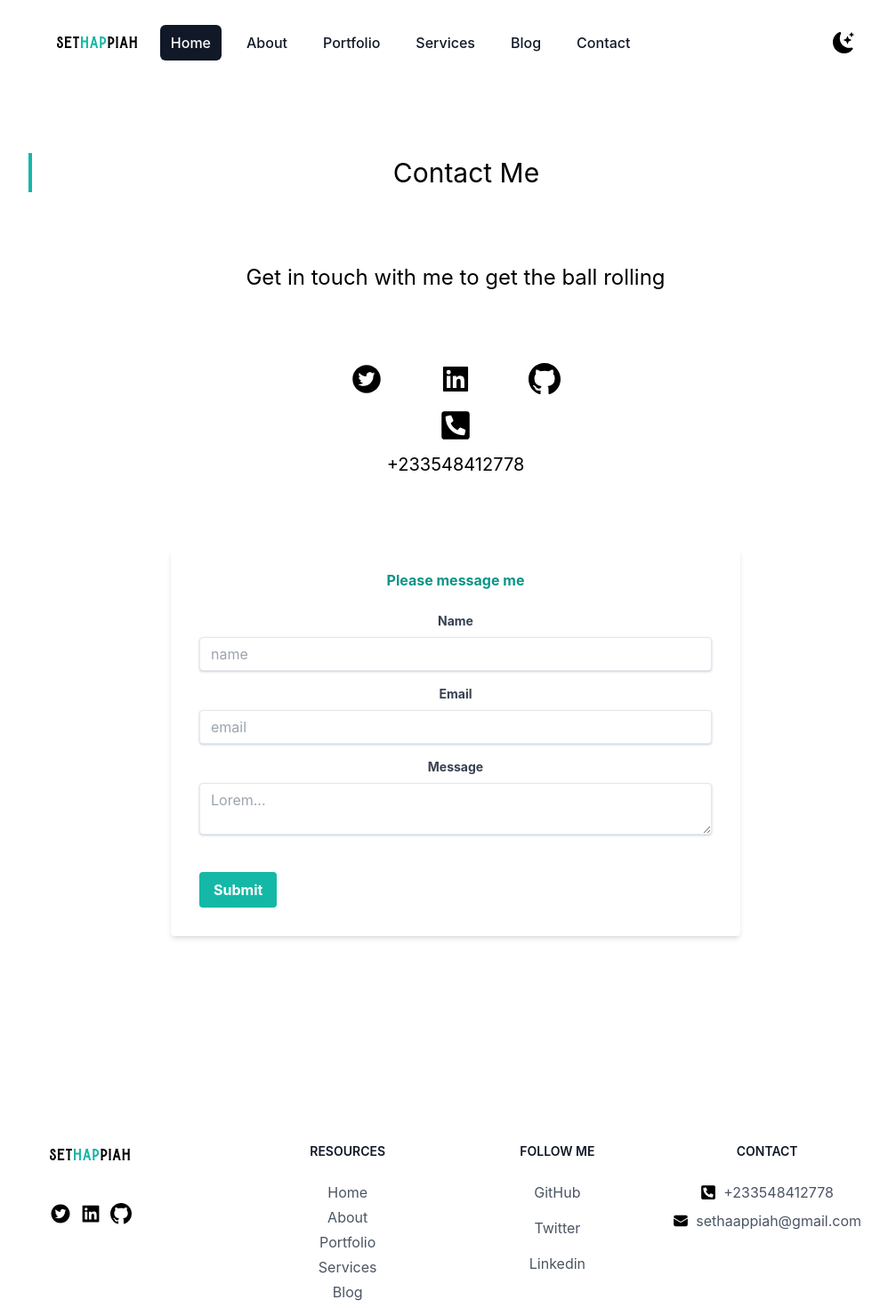
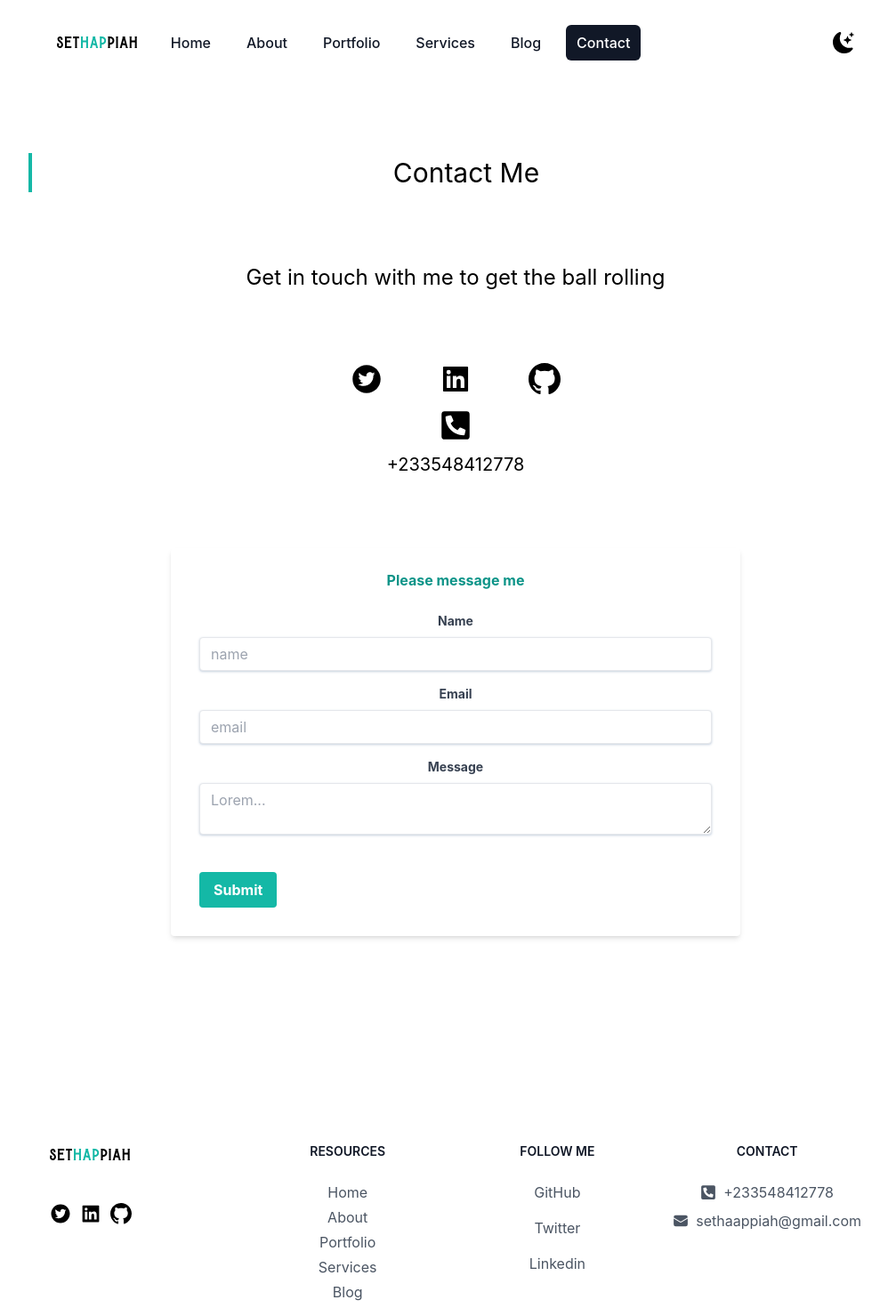
Before and after one commit to Golyn/next-portfolio, a Next.js app: page /contact in a window 1280 px wide. Shown: the top 1470 px of the page at 89% size, without its empty margins (128-1126 px from the left). Built offline with nearby package versions, Linux system fonts and the light colour scheme.

Commit message:
Active link styling done

```diff
--- a/components/Footer.js
+++ b/components/Footer.js
@@ -102,19 +102,13 @@ const Footer = () => {
               {/* text-gray-600 dark:text-gray-400  */}
               <li className="mb-2">
                 <div className="flex justify-center items-center flex-wrap">
-                  <FaPhoneSquareAlt
-                    color="black"
-                    className="flex justify-center text-lg  dark:text-teal-600"
-                  />
+                  <FaPhoneSquareAlt className="flex justify-center text-lg  dark:text-teal-600" />
                   <p className="pl-2">+233548412778</p>
                 </div>
               </li>
               <li>
                 <div className="flex justify-center items-center flex-wrap">
-                  <HiEnvelope
-                    color="black"
-                    className="justify-center text-lg dark:text-teal-600"
-                  />
+                  <HiEnvelope className="justify-center text-lg dark:text-teal-600" />
                   <p className="pl-2 ">sethaappiah@gmail.com</p>
                 </div>
               </li>
--- a/components/Navbar.js
+++ b/components/Navbar.js
@@ -3,18 +3,17 @@ import { BsFillMoonStarsFill } from 'react-icons/bs';
 import { UserContext } from '../pages/_app';
 import { BiMenu } from 'react-icons/bi';
 import { FaTimes } from 'react-icons/fa';
-// import Header from './Header';
+import { useRouter } from 'next/router';
 import { Fragment, useState, useContext } from 'react';
 import { Disclosure, Menu, Transition } from '@headlessui/react';
 import { Bars3Icon, BellIcon, XMarkIcon } from '@heroicons/react/24/outline';
-
 const navigation = [
-  { name: 'Home', href: '/', current: true },
-  { name: 'About', href: '/about', current: false },
-  { name: 'Portfolio', href: '/portfolio', current: false },
-  { name: 'Services', href: '/services', current: false },
-  { name: 'Blog', href: '/blog', current: false },
-  { name: 'Contact', href: '/contact', current: false },
+  { name: 'Home', href: '/' },
+  { name: 'About', href: '/about' },
+  { name: 'Portfolio', href: '/portfolio' },
+  { name: 'Services', href: '/services' },
+  { name: 'Blog', href: '/blog' },
+  { name: 'Contact', href: '/contact' },
 ];
 
 function classNames(...classes) {
@@ -23,6 +22,7 @@ function classNames(...classes) {
 
 export default function Navbar() {
   const { darkMode, setDarkMode } = useContext(UserContext);
+  const router = useRouter();
 
   return (
     <Disclosure as="nav" className="dark:text-white pt-4 pb-3">
@@ -43,11 +43,6 @@ export default function Navbar() {
               </div>
               <div className="flex flex-1 items-center justify-center sm:items-stretch sm:justify-start">
                 <div className="flex flex-shrink-0 items-center font-burtons text-xl ">
-                  {/* <img
-                    className="h-8 w-auto"
-                    src="https://tailwindui.com/img/logos/mark.svg?color=indigo&shade=500"
-                    alt="Your Company"
-                  /> */}
                   <Link href="/">
                     set<span className="text-teal-500">hap</span>piah{' '}
                   </Link>
@@ -55,33 +50,24 @@ export default function Navbar() {
                 <div className="hidden sm:ml-6 sm:block">
                   <div className="flex space-x-4">
                     {navigation.map((item) => (
-                      <a
+                      <Link
                         key={item.name}
                         href={item.href}
                         className={classNames(
-                          item.current
+                          router.pathname === item.href
                             ? 'bg-gray-900 text-white'
                             : 'text-gray-900 hover:bg-gray-700 hover:text-white dark:text-white',
                           'rounded-md px-3 py-2 text-base font-medium'
                         )}
-                        aria-current={item.current ? 'page' : undefined}
+                        // className={`${router.pathname === item.href ? 'bg-gray-900 text-white' : 'text-gray-900 hover:bg-gray-700 hover:text-white dark:text-white'} `}
                       >
                         {item.name}
-                      </a>
+                      </Link>
                     ))}
                   </div>
                 </div>
               </div>
               <div className="absolute inset-y-0 right-0 flex items-center pr-2 sm:static sm:inset-auto sm:ml-6 sm:pr-0">
-                {/* <button
-                  type="button"
-                  className="rounded-full bg-gray-800 p-1 text-gray-400 hover:text-white focus:outline-none focus:ring-2 focus:ring-white focus:ring-offset-2 focus:ring-offset-gray-800"
-                >
-                  <span className="sr-only">View notifications</span>
-                  <BellIcon className="h-6 w-6" aria-hidden="true" />
-                </button> */}
-
-                {/* Profile dropdown */}
                 <Menu as="div" className="relative ml-3">
                   <div>
                     <Menu.Button className="flex text-sm">
@@ -92,57 +78,6 @@ export default function Navbar() {
                       />
                     </Menu.Button>
                   </div>
-                  {/* <Transition
-                    as={Fragment}
-                    enter="transition ease-out duration-100"
-                    enterFrom="transform opacity-0 scale-95"
-                    enterTo="transform opacity-100 scale-100"
-                    leave="transition ease-in duration-75"
-                    leaveFrom="transform opacity-100 scale-100"
-                    leaveTo="transform opacity-0 scale-95"
-                  >
-                    <Menu.Items className="absolute right-0 z-10 mt-2 w-48 origin-top-right rounded-md bg-white py-1 shadow-lg ring-1 ring-black ring-opacity-5 focus:outline-none">
-                      <Menu.Item>
-                        {({ active }) => (
-                          <a
-                            href="#"
-                            className={classNames(
-                              active ? 'bg-gray-100' : '',
-                              'block px-4 py-2 text-sm text-gray-700'
-                            )}
-                          >
-                            Your Profile
-                          </a>
-                        )}
-                      </Menu.Item>
-                      <Menu.Item>
-                        {({ active }) => (
-                          <a
-                            href="#"
-                            className={classNames(
-                              active ? 'bg-gray-100' : '',
-                              'block px-4 py-2 text-sm text-gray-700'
-                            )}
-                          >
-                            Settings
-                          </a>
-                        )}
-                      </Menu.Item>
-                      <Menu.Item>
-                        {({ active }) => (
-                          <a
-                            href="#"
-                            className={classNames(
-                              active ? 'bg-gray-100' : '',
-                              'block px-4 py-2 text-sm text-gray-700'
-                            )}
-                          >
-                            Sign out
-                          </a>
-                        )}
-                      </Menu.Item>
-                    </Menu.Items>
-                  </Transition> */}
                 </Menu>
               </div>
             </div>
@@ -171,5 +106,151 @@ export default function Navbar() {
         </>
       )}
     </Disclosure>
+    // <Disclosure as="nav" className="dark:text-white pt-4 pb-3">
+    //   {({ open }) => (
+    //     <>
+    //       <div className="mx-auto max-w-7xl px-2 sm:px-6 lg:px-8">
+    //         <div className="relative flex h-16 items-center justify-between">
+    //           <div className="absolute inset-y-0 left-0 flex items-center sm:hidden">
+    //             {/* Mobile menu button*/}
+    //             <Disclosure.Button className="inline-flex items-center justify-center rounded-md p-2 text-gray-400 hover:bg-gray-700 hover:text-white focus:outline-none focus:ring-2 focus:ring-inset focus:ring-white">
+    //               <span className="sr-only">Open main menu</span>
+    //               {open ? (
+    //                 <XMarkIcon className="block h-6 w-6" aria-hidden="true" />
+    //               ) : (
+    //                 <Bars3Icon className="block h-6 w-6" aria-hidden="true" />
+    //               )}
+    //             </Disclosure.Button>
+    //           </div>
+    //           <div className="flex flex-1 items-center justify-center sm:items-stretch sm:justify-start">
+    //             <div className="flex flex-shrink-0 items-center font-burtons text-xl ">
+    //               {/* <img
+    //                 className="h-8 w-auto"
+    //                 src="https://tailwindui.com/img/logos/mark.svg?color=indigo&shade=500"
+    //                 alt="Your Company"
+    //               /> */}
+    //               <Link href="/">
+    //                 set<span className="text-teal-500">hap</span>piah{' '}
+    //               </Link>
+    //             </div>
+    //             <div className="hidden sm:ml-6 sm:block">
+    //               <div className="flex space-x-4">
+    //                 {navigation.map((item) => (
+    //                   <a
+    //                     key={item.name}
+    //                     href={item.href}
+    //                     className={classNames(
+    //                       item.current
+    //                         ? 'bg-gray-900 text-white'
+    //                         : 'text-gray-900 hover:bg-gray-700 hover:text-white dark:text-white',
+    //                       'rounded-md px-3 py-2 text-base font-medium'
+    //                     )}
+    //                     aria-current={item.current ? 'page' : undefined}
+    //                   >
+    //                     {item.name}
+    //                   </a>
+    //                 ))}
+    //               </div>
+    //             </div>
+    //           </div>
+    //           <div className="absolute inset-y-0 right-0 flex items-center pr-2 sm:static sm:inset-auto sm:ml-6 sm:pr-0">
+    //             {/* <button
+    //               type="button"
+    //               className="rounded-full bg-gray-800 p-1 text-gray-400 hover:text-white focus:outline-none focus:ring-2 focus:ring-white focus:ring-offset-2 focus:ring-offset-gray-800"
+    //             >
+    //               <span className="sr-only">View notifications</span>
+    //               <BellIcon className="h-6 w-6" aria-hidden="true" />
+    //             </button> */}
+
+    //             {/* Profile dropdown */}
+    //             <Menu as="div" className="relative ml-3">
+    //               <div>
+    //                 <Menu.Button className="flex text-sm">
+    //                   <span className="sr-only">Theme Toggler</span>
+    //                   <BsFillMoonStarsFill
+    //                     onClick={() => setDarkMode(!darkMode)}
+    //                     className=" cursor-pointer text-2xl static"
+    //                   />
+    //                 </Menu.Button>
+    //               </div>
+    //               {/* <Transition
+    //                 as={Fragment}
+    //                 enter="transition ease-out duration-100"
+    //                 enterFrom="transform opacity-0 scale-95"
+    //                 enterTo="transform opacity-100 scale-100"
+    //                 leave="transition ease-in duration-75"
+    //                 leaveFrom="transform opacity-100 scale-100"
+    //                 leaveTo="transform opacity-0 scale-95"
+    //               >
+    //                 <Menu.Items className="absolute right-0 z-10 mt-2 w-48 origin-top-right rounded-md bg-white py-1 shadow-lg ring-1 ring-black ring-opacity-5 focus:outline-none">
+    //                   <Menu.Item>
+    //                     {({ active }) => (
+    //                       <a
+    //                         href="#"
+    //                         className={classNames(
+    //                           active ? 'bg-gray-100' : '',
+    //                           'block px-4 py-2 text-sm text-gray-700'
+    //                         )}
+    //                       >
+    //                         Your Profile
+    //                       </a>
+    //                     )}
+    //                   </Menu.Item>
+    //                   <Menu.Item>
+    //                     {({ active }) => (
+    //                       <a
+    //                         href="#"
+    //                         className={classNames(
+    //                           active ? 'bg-gray-100' : '',
+    //                           'block px-4 py-2 text-sm text-gray-700'
+    //                         )}
+    //                       >
+    //                         Settings
+    //                       </a>
+    //                     )}
+    //                   </Menu.Item>
+    //                   <Menu.Item>
+    //                     {({ active }) => (
+    //                       <a
+    //                         href="#"
+    //                         className={classNames(
+    //                           active ? 'bg-gray-100' : '',
+    //                           'block px-4 py-2 text-sm text-gray-700'
+    //                         )}
+    //                       >
+    //                         Sign out
+    //                       </a>
+    //                     )}
+    //                   </Menu.Item>
+    //                 </Menu.Items>
+    //               </Transition> */}
+    //             </Menu>
+    //           </div>
+    //         </div>
+    //       </div>
+
+    //       <Disclosure.Panel className="sm:hidden">
+    //         <div className="space-y-1 px-2 pb-3 pt-2">
+    //           {navigation.map((item) => (
+    //             <Disclosure.Button
+    //               key={item.name}
+    //               as="a"
+    //               href={item.href}
+    //               className={classNames(
+    //                 item.current
+    //                   ? 'bg-gray-900 text-white'
+    //                   : 'text-gray-300 hover:bg-gray-700 hover:text-white',
+    //                 'block rounded-md px-3 py-2 text-base font-medium'
+    //               )}
+    //               aria-current={item.current ? 'page' : undefined}
+    //             >
+    //               {item.name}
+    //             </Disclosure.Button>
+    //           ))}
+    //         </div>
+    //       </Disclosure.Panel>
+    //     </>
+    //   )}
+    // </Disclosure>
   );
 }
```
